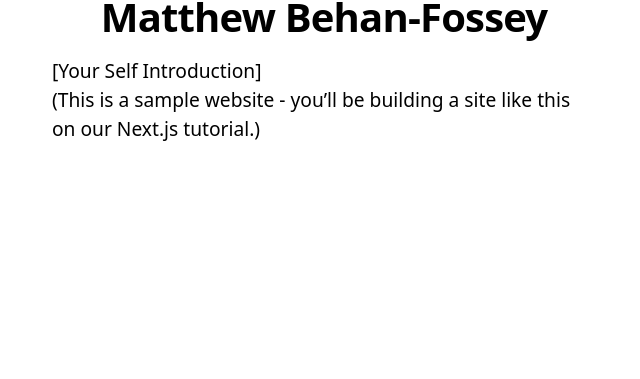
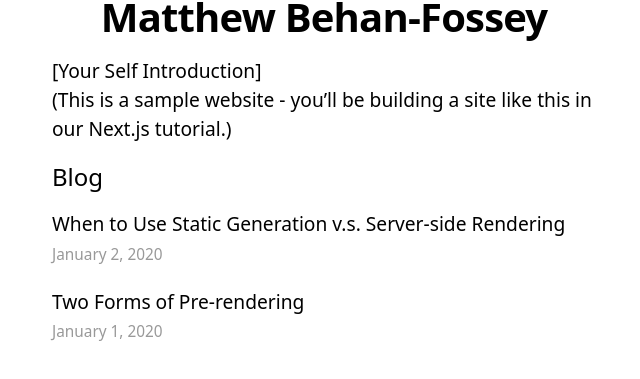
Before and after one commit to mattbf/nextjs-blog, a Next.js app: page / in a window 1280 px wide. Shown: the part 199-578 px from the top of the page, without its empty margins (316-956 px from the left). Built offline with nearby package versions, Linux system fonts and the light colour scheme.

Commit message:
added api data (from file system)

```diff
--- /dev/null
+++ b/components/date.js
@@ -0,0 +1,6 @@
+import { parseISO, format } from 'date-fns'
+
+export default function Date({ dateString }) {
+  const date = parseISO(dateString)
+  return <time dateTime={dateString}>{format(date, 'LLLL d, yyyy')}</time>
+}
--- /dev/null
+++ b/lib/posts.js
@@ -0,0 +1,69 @@
+import fs from 'fs'
+import path from 'path'
+import matter from 'gray-matter'
+import remark from 'remark'
+import html from 'remark-html'
+
+const postsDirectory = path.join(process.cwd(), 'posts')
+
+export function getSortedPostsData() {
+  // Get file names under /posts
+  const fileNames = fs.readdirSync(postsDirectory)
+  const allPostsData = fileNames.map(fileName => {
+    // Remove ".md" from file name to get id
+    const id = fileName.replace(/\.md$/, '')
+
+    // Read markdown file as string
+    const fullPath = path.join(postsDirectory, fileName)
+    const fileContents = fs.readFileSync(fullPath, 'utf8')
+
+    // Use gray-matter to parse the post metadata section
+    const matterResult = matter(fileContents)
+
+    // Combine the data with the id
+    return {
+      id,
+      ...matterResult.data
+    }
+  })
+  // Sort posts by date
+  return allPostsData.sort((a, b) => {
+    if (a.date < b.date) {
+      return 1
+    } else {
+      return -1
+    }
+  })
+}
+
+export function getAllPostIds() {
+  const fileNames = fs.readdirSync(postsDirectory)
+  return fileNames.map(fileName => {
+    return {
+      params: {
+        id: fileName.replace(/\.md$/, '')
+      }
+    }
+  })
+}
+
+export async function getPostData(id) {
+  const fullPath = path.join(postsDirectory, `${id}.md`)
+  const fileContents = fs.readFileSync(fullPath, 'utf8')
+
+  // Use gray-matter to parse the post metadata section
+  const matterResult = matter(fileContents)
+
+  // Use remark to convert markdown into HTML string
+  const processedContent = await remark()
+    .use(html)
+    .process(matterResult.content)
+  const contentHtml = processedContent.toString()
+
+  // Combine the data with the id and contentHtml
+  return {
+    id,
+    contentHtml,
+    ...matterResult.data
+  }
+}
--- a/package.json
+++ b/package.json
@@ -8,11 +8,15 @@
     "start": "next start"
   },
   "dependencies": {
+    "date-fns": "^2.16.1",
+    "gray-matter": "^4.0.2",
     "next": "^10.0.0",
     "postcss-flexbugs-fixes": "^5.0.2",
     "postcss-preset-env": "^6.7.0",
     "react": "16.13.1",
     "react-dom": "16.13.1",
+    "remark": "^13.0.0",
+    "remark-html": "^13.0.1",
     "tailwindcss": "^2.0.2"
   }
 }
--- a/pages/index.js
+++ b/pages/index.js
@@ -1,8 +1,11 @@
 import Head from 'next/head'
 import Layout, { siteTitle } from '../components/layout'
 import utilStyles from '../styles/utils.module.css'
+import { getSortedPostsData } from '../lib/posts'
+import Link from 'next/link'
+import Date from '../components/date'
 
-export default function Home() {
+export default function Home({ allPostsData }) {
   return (
     <Layout home>
       <Head>
@@ -11,10 +14,35 @@
       <section className={utilStyles.headingMd}>
         <p>[Your Self Introduction]</p>
         <p>
-          (This is a sample website - you’ll be building a site like this on{' '}
+          (This is a sample website - you’ll be building a site like this in{' '}
           <a href="https://nextjs.org/learn">our Next.js tutorial</a>.)
         </p>
+      </section>
+      <section className={`${utilStyles.headingMd} ${utilStyles.padding1px}`}>
+        <h2 className={utilStyles.headingLg}>Blog</h2>
+        <ul className={utilStyles.list}>
+          {allPostsData.map(({ id, date, title }) => (
+            <li className={utilStyles.listItem} key={id}>
+              <Link href={`/posts/${id}`}>
+                <a>{title}</a>
+              </Link>
+              <br />
+              <small className={utilStyles.lightText}>
+                <Date dateString={date} />
+              </small>
+            </li>
+          ))}
+        </ul>
       </section>
     </Layout>
   )
 }
+
+export async function getStaticProps() {
+  const allPostsData = getSortedPostsData()
+  return {
+    props: {
+      allPostsData
+    }
+  }
+}
--- /dev/null
+++ b/pages/posts/[id].js
@@ -0,0 +1,39 @@
+import Layout from '../../components/layout'
+import { getAllPostIds, getPostData } from '../../lib/posts'
+import Head from 'next/head'
+import Date from '../../components/date'
+import utilStyles from '../../styles/utils.module.css'
+
+export default function Post({ postData }) {
+  return (
+    <Layout>
+      <Head>
+        <title>{postData.title}</title>
+      </Head>
+      <article>
+        <h1 className={utilStyles.headingXl}>{postData.title}</h1>
+        <div className={utilStyles.lightText}>
+          <Date dateString={postData.date} />
+        </div>
+        <div dangerouslySetInnerHTML={{ __html: postData.contentHtml }} />
+      </article>
+    </Layout>
+  )
+}
+
+export async function getStaticPaths() {
+  const paths = getAllPostIds()
+  return {
+    paths,
+    fallback: false
+  }
+}
+
+export async function getStaticProps({ params }) {
+  const postData = await getPostData(params.id)
+  return {
+    props: {
+      postData
+    }
+  }
+}
--- a/pages/posts/first-post.js
+++ /dev/null
@@ -1,19 +0,0 @@
-import Link from 'next/link'
-import Head from 'next/head'
-import Layout from '../../components/layout'
-
-export default function FirstPost() {
-  return (
-    <Layout>
-      <Head>
-        <title>First Post</title>
-      </Head>
-      <h1>First Post</h1>
-      <h2>
-        <Link href="/">
-          <a>Back to home</a>
-        </Link>
-      </h2>
-    </Layout>
-  )
-}
--- /dev/null
+++ b/posts/pre-rendering.md
@@ -0,0 +1,11 @@
+---
+title: 'Two Forms of Pre-rendering'
+date: '2020-01-01'
+---
+
+Next.js has two forms of pre-rendering: **Static Generation** and **Server-side Rendering**. The difference is in **when** it generates the HTML for a page.
+
+- **Static Generation** is the pre-rendering method that generates the HTML at **build time**. The pre-rendered HTML is then _reused_ on each request.
+- **Server-side Rendering** is the pre-rendering method that generates the HTML on **each request**.
+
+Importantly, Next.js lets you **choose** which pre-rendering form to use for each page. You can create a "hybrid" Next.js app by using Static Generation for most pages and using Server-side Rendering for others.aa
--- /dev/null
+++ b/posts/ssg-ssr.md
@@ -0,0 +1,19 @@
+---
+title: 'When to Use Static Generation v.s. Server-side Rendering'
+date: '2020-01-02'
+---
+
+We recommend using **Static Generation** (with and without data) whenever possible because your page can be built once and served by CDN, which makes it much faster than having a server render the page on every request.
+
+You can use Static Generation for many types of pages, including:
+
+- Marketing pages
+- Blog posts
+- E-commerce product listings
+- Help and documentation
+
+You should ask yourself: "Can I pre-render this page **ahead** of a user's request?" If the answer is yes, then you should choose Static Generation.
+
+On the other hand, Static Generation is **not** a good idea if you cannot pre-render a page ahead of a user's request. Maybe your page shows frequently updated data, and the page content changes on every request.
+
+In that case, you can use **Server-Side Rendering**. It will be slower, but the pre-rendered page will always be up-to-date. Or you can skip pre-rendering and use client-side JavaScript to populate data.
```
Also changed, not shown: 1 other file (tests, documents, lock files or other folders).
